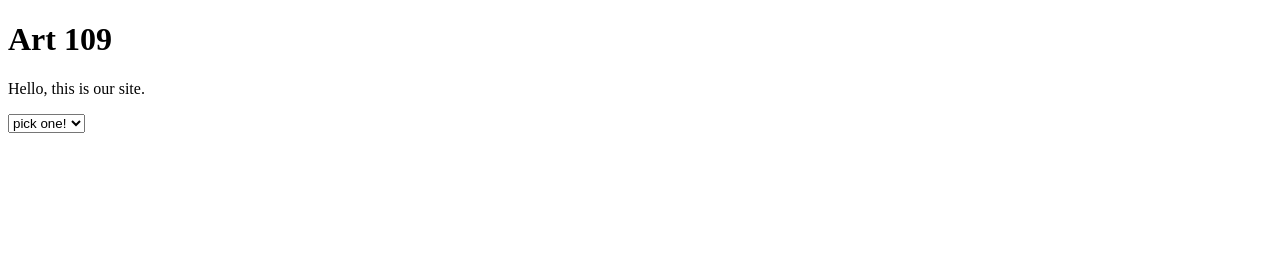
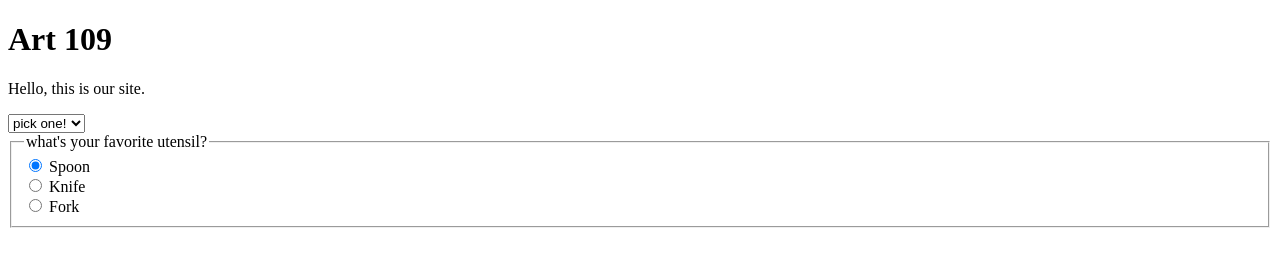
Before and after one commit to n4beeha/sarahnabeeha, a plain HTML site: page index.html in a window 1280 px wide. Drawn offline with Linux system fonts and the light colour scheme.

Commit message:
Update index.html

```diff
--- a/index.html
+++ b/index.html
@@ -16,5 +16,25 @@
         <option>lunch</option>
         <option>dinner</option>
     </select>
+
+    <fieldset>
+        <legend>what's your favorite utensil?</legend>
+
+        <div>
+          <input type="radio" id="utensil1" name="drone" value="spoon" checked />
+          <label for="utensil1">Spoon</label>
+        </div>
+
+        <div>
+          <input type="radio" id="utensil2" name="drone" value="knife" />
+          <label for="utensil2">Knife</label>
+        </div>
+
+        <div>
+          <input type="radio" id="utensil3" name="drone" value="fork" />
+          <label for="utensil3">Fork</label>
+        </div>
+      </fieldset>
+
 </body>
 </html>
```
